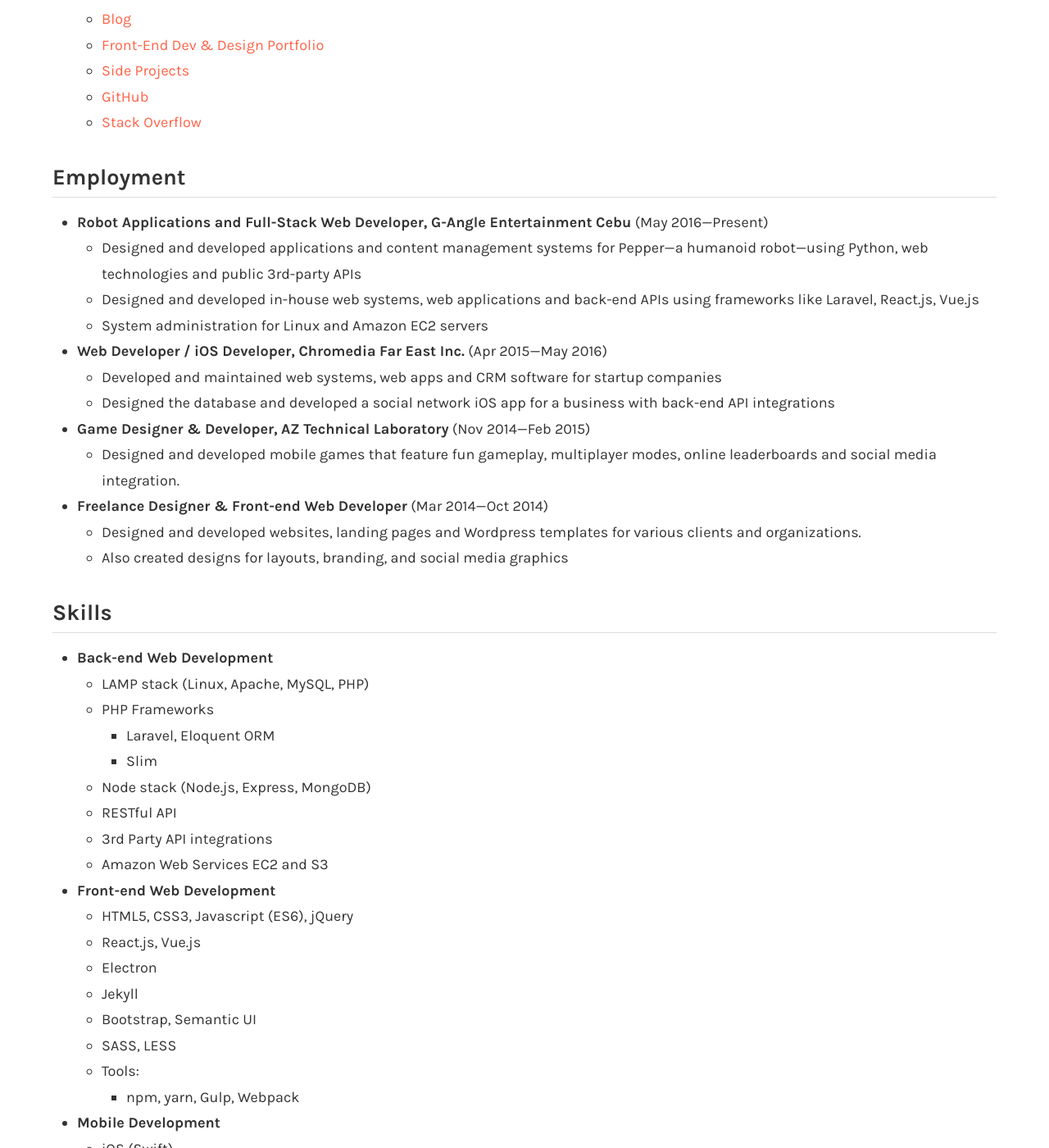
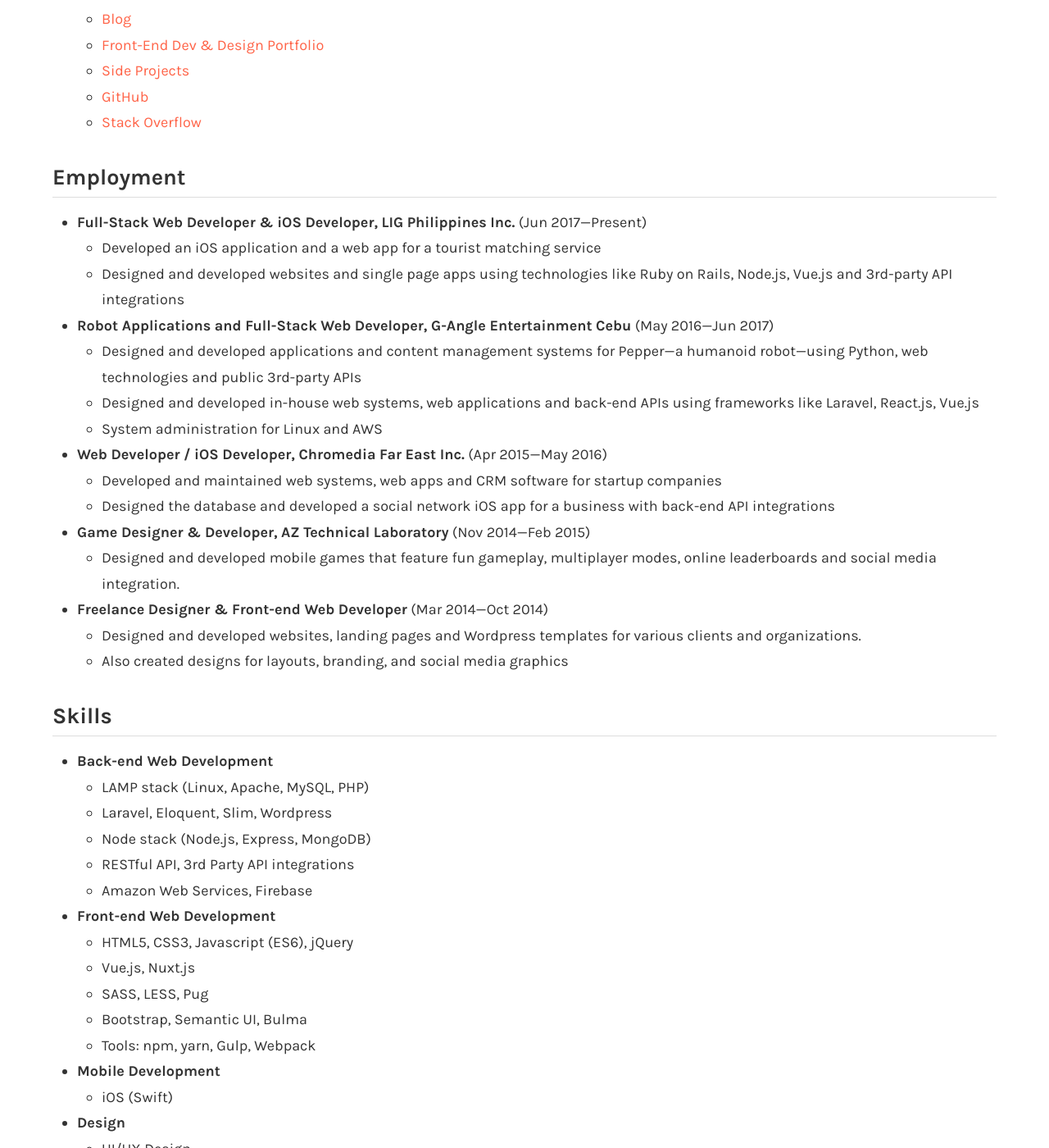
Before and after one commit to alphonsus/alphonsus, a Jekyll site: the page built from resume.md, in a window 1280 px wide and 1400 px high, scrolled down 271 px. Shown: the whole window at 82% size. Built offline with Jekyll 4.4.1, drawn with Linux system fonts in a browser that asks for light colours; nearby versions of some CDN libraries; some of the changed text lies outside the part shown.

Commit message:
Update resume and projects

```diff
--- a/resume.md
+++ b/resume.md
@@ -32,11 +32,15 @@
 	- [Stack Overflow](http://stackoverflow.com/users/4007220/alphonsus)
 
 ## Employment
+- **Full-Stack Web Developer & iOS Developer, LIG Philippines Inc.** (Jun 2017—Present)
+  - Developed an iOS application and a web app for a tourist matching service
+  - Designed and developed websites and single page apps using technologies like Ruby on Rails, Node.js, Vue.js and 3rd-party API integrations
 
-- **Robot Applications and Full-Stack Web Developer, G-Angle Entertainment Cebu** (May 2016—Present)
+
+- **Robot Applications and Full-Stack Web Developer, G-Angle Entertainment Cebu** (May 2016—Jun 2017)
   - Designed and developed applications and content management systems for Pepper—a humanoid robot—using Python, web technologies and public 3rd-party APIs
   - Designed and developed in-house web systems, web applications and back-end APIs using frameworks like Laravel, React.js, Vue.js
-  - System administration for Linux and Amazon EC2 servers
+  - System administration for Linux and AWS
 
 - **Web Developer / iOS Developer, Chromedia Far East Inc.** (Apr 2015—May 2016)
   - Developed and maintained web systems, web apps and CRM software for startup companies
@@ -53,60 +57,50 @@
 
 - **Back-end Web Development**
 	- LAMP stack (Linux, Apache, MySQL, PHP)
-	- PHP Frameworks
-	  - Laravel, Eloquent ORM
-	  - Slim
+	- Laravel, Eloquent, Slim, Wordpress
 	- Node stack (Node.js, Express, MongoDB)
-	- RESTful API
-	- 3rd Party API integrations
-	- Amazon Web Services EC2 and S3
+	- RESTful API, 3rd Party API integrations
+	- Amazon Web Services, Firebase
 
 - **Front-end Web Development**
 	- HTML5, CSS3, Javascript (ES6), jQuery
-	- React.js, Vue.js
-	- Electron
-	- Jekyll
-	- Bootstrap, Semantic UI
-	- SASS, LESS
-	- Tools:
-		- npm, yarn, Gulp, Webpack
+	- Vue.js, Nuxt.js
+  - SASS, LESS, Pug
+  - Bootstrap, Semantic UI, Bulma
+  - Tools: npm, yarn, Gulp, Webpack
 
 - **Mobile Development**
   - iOS (Swift)
-  	- CocoaPods, Eureka, Alamofire
 
 - **Design**
   - UI/UX Design
   - Graphic Design
-  - Photoshop
+  - Sketch, Photoshop
 
 - **Other**
   - Python
   - Git
-  - UNIX, shell scripting
+  - UNIX computing, shell scripting
 
 - **Game Development**
-  - Unity Engine (C#)
   - LÖVE (Lua)
+  - Unity (C#)
   - HaxeFlixel (Haxe)
   - Game Design / Level Design
 
 ## Side Projects
+[See the complete list here](http://alphonsus.github.io/projects)
+
+- Ragna-Market.com — an online marketplace for a MMORPG gmae
 - Supernaught — an indie game development group
 - Codigo — a note-taking app for programming, made with Electron
 - HN Reader — A Hacker News reader client app for iOS using the Hacker News API
 - Twitter bots — novelty Twitter accounts that tweet random stuff like cute photos or random game-jam games
-- [See the complete list here](http://alphonsus.github.io/projects)
 
-## Education
+## Workshops / Talks
 
-- **University of San Carlos**
-  - BS Computer Science, AY 2010—2014
-
-- **MSU-IIT Integrated Developmental School**
-  - Secondary School, AY 2006—2010
-
-## Lectures / Talks
+- **[Creating Universal Apps With Nuxt.js](https://facebook.com/htmlcebu/)**
+  - HTML Cebu @ iioffice Cebu, July 2018
 
 - **[1st Cebu Game Developer's Meet Up](https://www.meetup.com/CebuGameDev/events/238164546/)**
   - Philosophia Library Cafe, Cebu, March 2017
```
Also changed, not shown: other parts of resume.md (+8 -0 lines), _posts/2017-5-7-commandlinefu.md (+1 -1 lines), about.md (+0 -2 lines), projects.md (+10 -0 lines), images/projects/ragnamarket.png (added).
